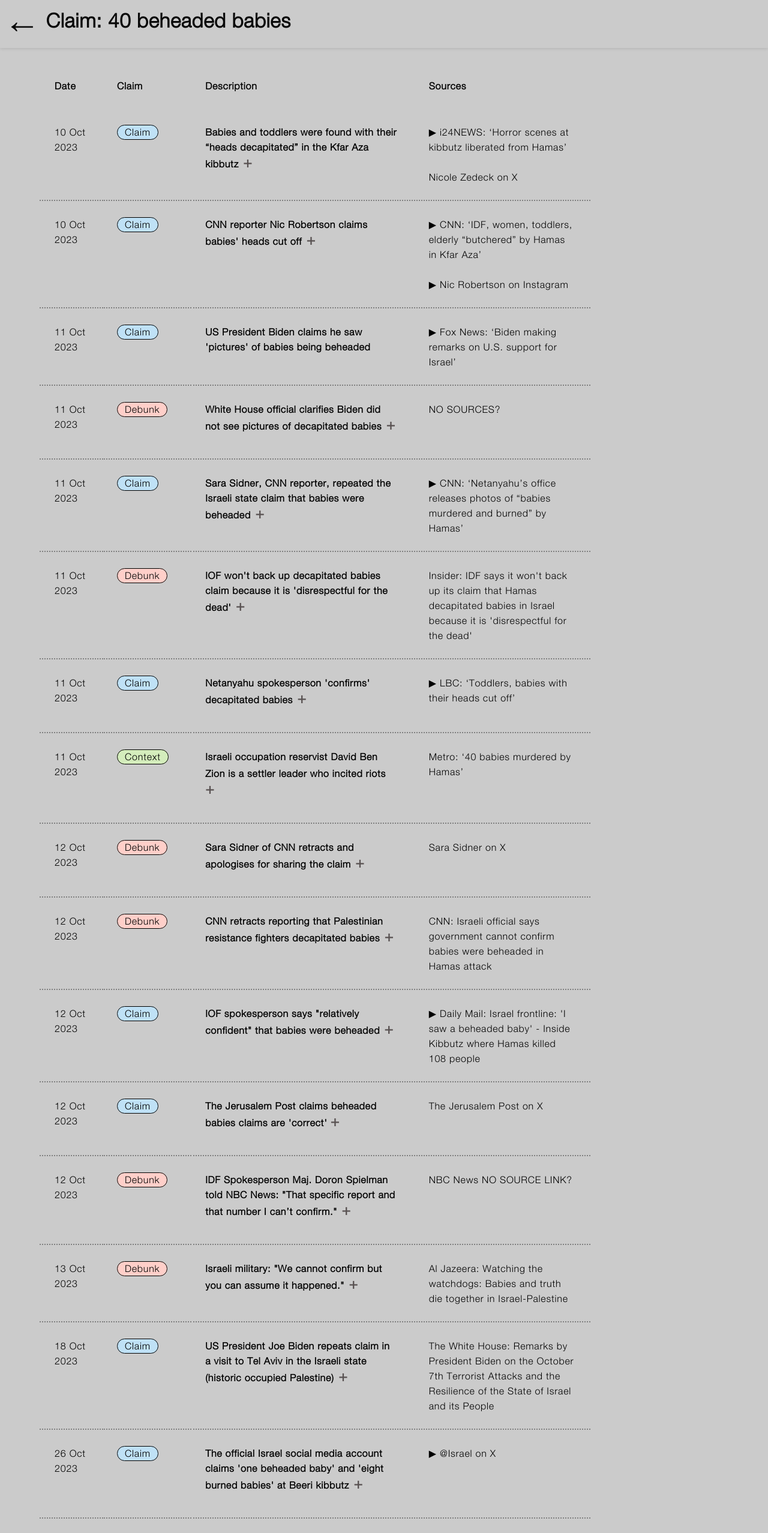
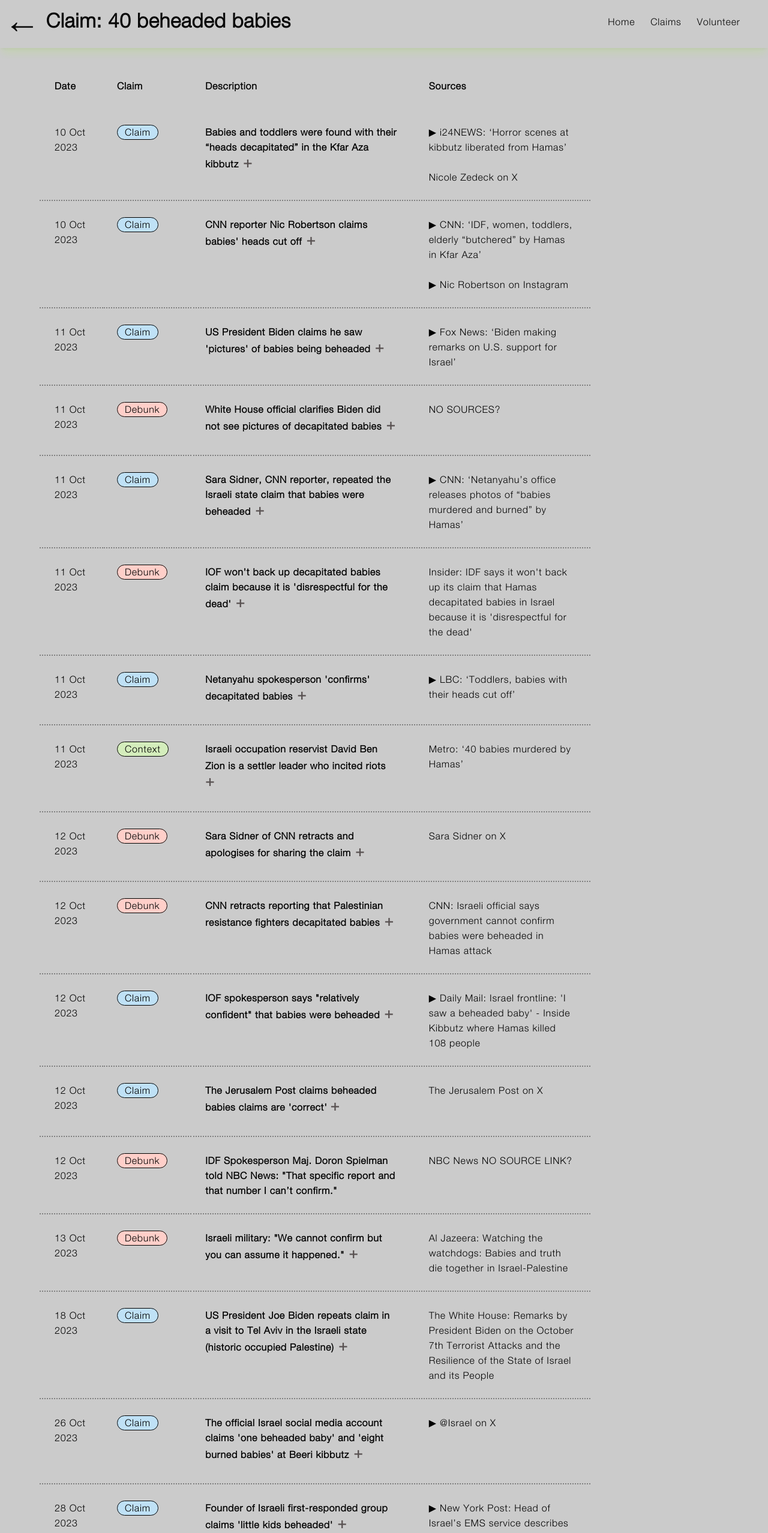
Before and after one commit to tamtzekin/hasbara-tracker, a React (Create React App) app: page /claim-a in a window 1280 px wide. Shown: the top 2555 px of the page at 60% size. Built offline with nearby package versions, Linux system fonts and the light colour scheme.

Commit message:
header bar improvements

```diff
--- a/src/App.css
+++ b/src/App.css
@@ -87,8 +87,8 @@ button.dotted {
 
 .navbar {
     position: absolute;
-    top: 11%;
-    left: 52%;
+    top: 30%;
+    right: 3%;
     display: flex;
     list-style-type: none;
 }
--- a/src/components/ClaimA.js
+++ b/src/components/ClaimA.js
@@ -3,6 +3,7 @@ import React from 'react';
 import { Link } from 'react-router-dom';
 import './ClaimPage.css';
 import VideoPlayer from './VideoPlayer';
+import NavBar from './NavBar';
 
 const ClaimA = () => {
     return (
@@ -10,6 +11,7 @@ const ClaimA = () => {
         <span class="claim-header-container">
             <Link to="/claims"><div className="arrow">←</div></Link>
             <h1 class="claim-heading">Claim: 40 beheaded babies</h1>
+            <NavBar />
         </span>
 
         <span class="table-container">
@@ -77,7 +79,7 @@ const ClaimA = () => {
 
                     <td><span class="claim-tag">Claim</span></td>
 
-                    <td><details><summary>US President Biden claims he saw 'pictures' of babies being beheaded</summary><span class="expand-text"></span>
+                    <td><details><summary>US President Biden claims he saw 'pictures' of babies being beheaded<span class="expand-text"></span></summary>
                     In an address to Jewish community leaders on October 11, 2023, Biden claimed: "I never really thought that I would see and have confirmed pictures of terrorists beheading children.”
                     </details></td>
 
@@ -218,9 +220,7 @@ const ClaimA = () => {
 
                     <td><span class="debunk-tag">Debunk</span></td>
 
-                    <td><details><summary>IDF Spokesperson Maj. Doron Spielman told NBC News: "That specific report and that number I can’t confirm."<span class="expand-text"></span></summary>
-                    Main text
-                    </details></td>
+                    <td><b>IDF Spokesperson Maj. Doron Spielman told NBC News: "That specific report and that number I can’t confirm."</b></td>
 
                     <td><a href="" target="_blank" rel="noreferrer">NBC News NO SOURCE LINK?</a></td>
 
--- a/src/components/ClaimPage.css
+++ b/src/components/ClaimPage.css
@@ -84,7 +84,7 @@ button {
     opacity: 0.97;
     background: #cbcbcb;
     height: 80px;
-    box-shadow: 0 2px 5px rgba(0, 0, 0, 0.1);
+    box-shadow: 0px 10px 15px -3px #9eff2027, 0px 4px 6px -2px rgba(0, 0, 0, 0.05);
     top: 0;
 }
 
@@ -134,6 +134,7 @@ details {
 
 details[open] {
     cursor: default;
+    line-height: 27px;
 }
 
 details[open] .expand-text {
@@ -143,7 +144,7 @@ details[open] .expand-text {
 details > summary {
     list-style: none;
     font-weight: 600;
-    padding-bottom: 5%;
+    padding-bottom: 3%;
 }
 
 details > summary::-webkit-details-marker {
```
